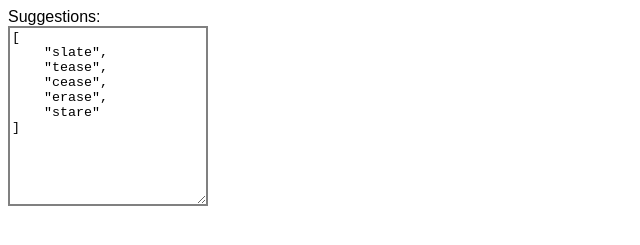
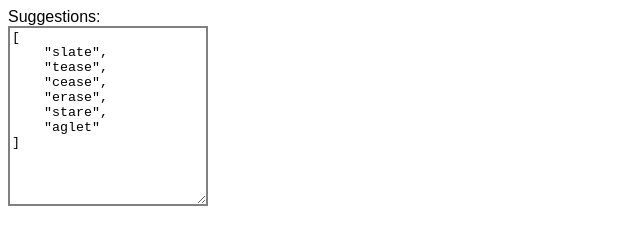
Before and after one commit to jakefeasel/wordlehelper, a plain HTML site: page index.html in a window 1280 px wide. Shown: the part 217-462 px from the top of the page, 0-640 px from the left. Drawn offline with Linux system fonts and the light colour scheme.

Commit message:
Adds my favorite starting word to the suggestion list

```diff
--- a/index.html
+++ b/index.html
@@ -163,7 +163,8 @@
     "tease",
     "cease",
     "erase",
-    "stare"
+    "stare",
+    "aglet"
 ]</textarea>
 </label>
 </div>
```
